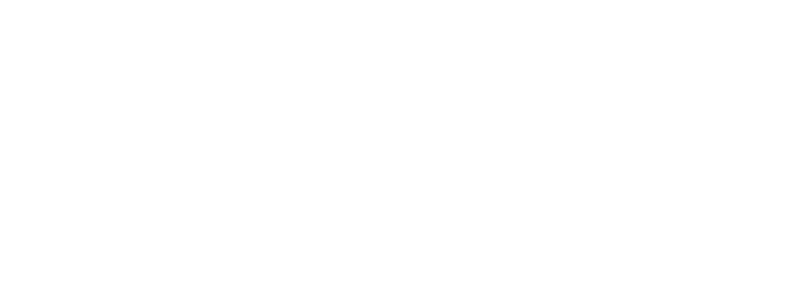
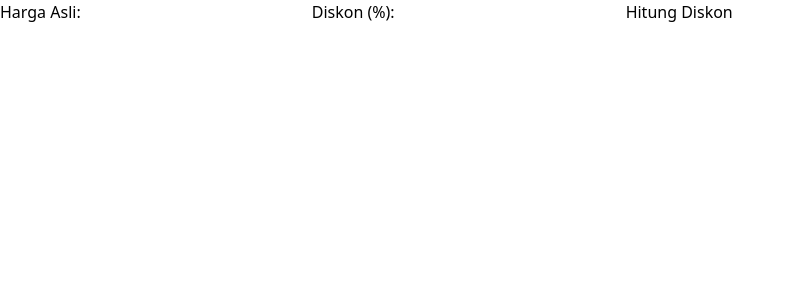
Before and after one commit to d3sc/tugas-kuliah-pbo, a React (Vite) app: page /diskon in a window 1280 px wide. Before the commit this address had no page. Shown: the top 300 px of the page, without its empty margins (0-794 px from the left). Built offline with nearby package versions, Linux system fonts and the light colour scheme.

Commit message:
add-feature: all feature except kecepatan

```diff
--- a/src/Routes/Router.jsx
+++ b/src/Routes/Router.jsx
@@ -1,18 +1,24 @@
-import {Route, Routes, BrowserRouter} from "react-router-dom";
+import { Route, Routes, BrowserRouter } from "react-router-dom";
 import Home from "../page/Home";
 import BMI from "../page/BMI";
+import Suhu from "../page/Suhu";
+import Diskon from "../page/Diskon";
+import Kecepatan from "../page/Kecepatan";
 
-const Router=()=>{
-    return(
+const Router = () => {
+  return (
     <>
       <BrowserRouter>
         <Routes>
           <Route path="/" element={<Home />} />
           <Route path="/bmi" element={<BMI />} />
+          <Route path="/suhu" element={<Suhu />} />
+          <Route path="/diskon" element={<Diskon />} />
+          <Route path="/kecepatan" element={<Kecepatan />} />
         </Routes>
       </BrowserRouter>
     </>
-    )
-}
+  );
+};
 
 export default Router;
--- /dev/null
+++ b/src/helpers/formatInputToRupiah.js
@@ -0,0 +1,15 @@
+export default function formatInputToRupiah(angka) {
+  if (!angka) return ""; // Jika input kosong, kembalikan string kosong
+  const numberString = angka.replace(/[^,\d]/g, "").toString();
+  const split = numberString.split(",");
+  const sisa = split[0].length % 3;
+  let rupiah = split[0].substr(0, sisa);
+  const ribuan = split[0].substr(sisa).match(/\d{3}/g);
+
+  if (ribuan) {
+    const separator = sisa ? "." : "";
+    rupiah += separator + ribuan.join(".");
+  }
+
+  return split[1] !== undefined ? rupiah + "," + split[1] : rupiah;
+}
--- /dev/null
+++ b/src/page/Diskon.jsx
@@ -0,0 +1,43 @@
+import React from "react";
+import { useState } from "react";
+import formatInputToRupiah from "../helpers/formatInputToRupiah";
+import { useRef } from "react";
+
+export default function Diskon() {
+  const [price, setPrice] = useState("");
+  const diskonRef = useRef();
+  const [hasil, setHasil] = useState();
+
+  const submit = (e) => {
+    e.preventDefault();
+    let priceConvert = parseInt(price.replace(/\./g, ""), 10);
+
+    const discount = diskonRef.current.value;
+    const discountAmount = (priceConvert * discount) / 100;
+    const finalPrice = priceConvert - discountAmount;
+    setHasil(
+      `Harga setelah diskon ${discount}% menjadi Rp.${formatInputToRupiah(
+        finalPrice.toString()
+      )}`
+    );
+  };
+  return (
+    <div>
+      <form action="" onSubmit={submit}>
+        <label htmlFor="originalPrice">Harga Asli:</label>
+        <input
+          type="text"
+          id="originalPrice"
+          onChange={(e) => setPrice(formatInputToRupiah(e.target.value))}
+          required
+          value={price}
+        />
+        <label htmlFor="discount">Diskon (%):</label>
+        <input type="number" id="discount" required ref={diskonRef} />
+        <button type="submit">Hitung Diskon</button>
+      </form>
+
+      {hasil && <p>{hasil}</p>}
+    </div>
+  );
+}
--- a/src/page/Home.jsx
+++ b/src/page/Home.jsx
@@ -4,24 +4,33 @@ export default function Home() {
   return (
     <div className="flex justify-center items-center bg-black min-h-screen text-white">
       <div className="grid grid-cols-2 gap-4">
+        <a
+          href="BMI"
+          className="flex justify-center items-center bg-gray-800 rounded-lg w-40 h-40 text-center"
+        >
+          <span className="text-xl font-bold">BMI</span>
+        </a>
 
-        <div className="flex justify-center items-center bg-gray-800 rounded-lg w-40 h-40 text-center">
-          <a href="BMI" className="text-xl font-bold">BMI</a>
-        </div>
+        <a
+          href="Kecepatan"
+          className="flex justify-center items-center bg-gray-800 rounded-lg w-40 h-40 text-center"
+        >
+          <span className="text-xl font-bold">Kecepatan</span>
+        </a>
 
+        <a
+          href="Suhu"
+          className="flex justify-center items-center bg-gray-800 rounded-lg w-40 h-40 text-center"
+        >
+          <span className="text-xl font-bold">Suhu</span>
+        </a>
 
-        <div className="flex justify-center items-center bg-gray-800 rounded-lg w-40 h-40 text-center">
-          <a href="Kecepatan" className="text-xl font-bold">Kecepatan</a>
-        </div>
-
-
-        <div className="flex justify-center items-center bg-gray-800 rounded-lg w-40 h-40 text-center">
-          <a href="Suhu" className="text-xl font-bold">Suhu</a>
-        </div>
-
-        <div className="flex justify-center items-center bg-gray-800 rounded-lg w-40 h-40 text-center">
-          <a href="Diskon" className="text-xl font-bold">Diskon</a>
-        </div>
+        <a
+          href="Diskon"
+          className="flex justify-center items-center bg-gray-800 rounded-lg w-40 h-40 text-center"
+        >
+          <span className="text-xl font-bold">Diskon</span>
+        </a>
       </div>
     </div>
   );
--- /dev/null
+++ b/src/page/Kecepatan.jsx
@@ -0,0 +1,13 @@
+import React from "react";
+
+export default function Kecepatan() {
+  return (
+    <div>
+      <form action="">
+        <label for="speed">Masukkan kecepatan (km/jam):</label>
+        <input type="number" id="speed" required />
+        <button type="submit">Konversi</button>
+      </form>
+    </div>
+  );
+}
--- /dev/null
+++ b/src/page/Suhu.jsx
@@ -0,0 +1,68 @@
+import React from "react";
+import { useState } from "react";
+import { useRef } from "react";
+
+export default function Suhu() {
+  const tempRef1 = useRef();
+  const tempRef2 = useRef();
+  const [value, setValue] = useState(0);
+  const [hasil, setHasil] = useState();
+
+  const submit = (e) => {
+    e.preventDefault();
+
+    const conversions = {
+      celcius: {
+        fahrenheit: (val) => (parseFloat(val) * 9) / 5 + 32,
+        kelvin: (val) => parseFloat(val) + 273.15,
+      },
+      fahrenheit: {
+        celcius: (val) => ((parseFloat(val) - 32) * 5) / 9,
+        kelvin: (val) => ((parseFloat(val) - 32) * 5) / 9 + 273.15,
+      },
+      kelvin: {
+        celcius: (val) => parseFloat(val) - 273.15,
+        fahrenheit: (val) => ((parseFloat(val) - 273.15) * 9) / 5 + 32,
+      },
+    };
+
+    const from = tempRef1.current.value;
+    const to = tempRef2.current.value;
+
+    if (isNaN(value)) return setHasil("Error: Input harus berupa angka.");
+
+    if (from == to)
+      return setHasil(
+        `Hasil konversi: ${value} ${to.charAt(0).toUpperCase() + to.slice(1)}`
+      );
+    const result = conversions[from][to](value);
+    setHasil(
+      `Hasil konversi: ${result} ${to.charAt(0).toUpperCase() + to.slice(1)}`
+    );
+  };
+  return (
+    <div>
+      <form action="" onSubmit={submit}>
+        <label htmlFor="temperature">Pilih Suhu:</label>
+        <select id="temperature" ref={tempRef1}>
+          <option value="celcius">Celcius</option>
+          <option value="fahrenheit">Fahrenheit</option>
+          <option value="kelvin">Kelvin</option>
+        </select>
+
+        <span> ke </span>
+
+        <select id="temperature" ref={tempRef2}>
+          <option value="fahrenheit">Fahrenheit</option>
+          <option value="kelvin">Kelvin</option>
+          <option value="celcius">Celcius</option>
+        </select>
+        <input type="text" onChange={(e) => setValue(e.target.value)} />
+
+        <button type="submit">submit</button>
+      </form>
+
+      {hasil && <p>{hasil}</p>}
+    </div>
+  );
+}
```
Lines whose indentation alone changed are shown as unchanged.
